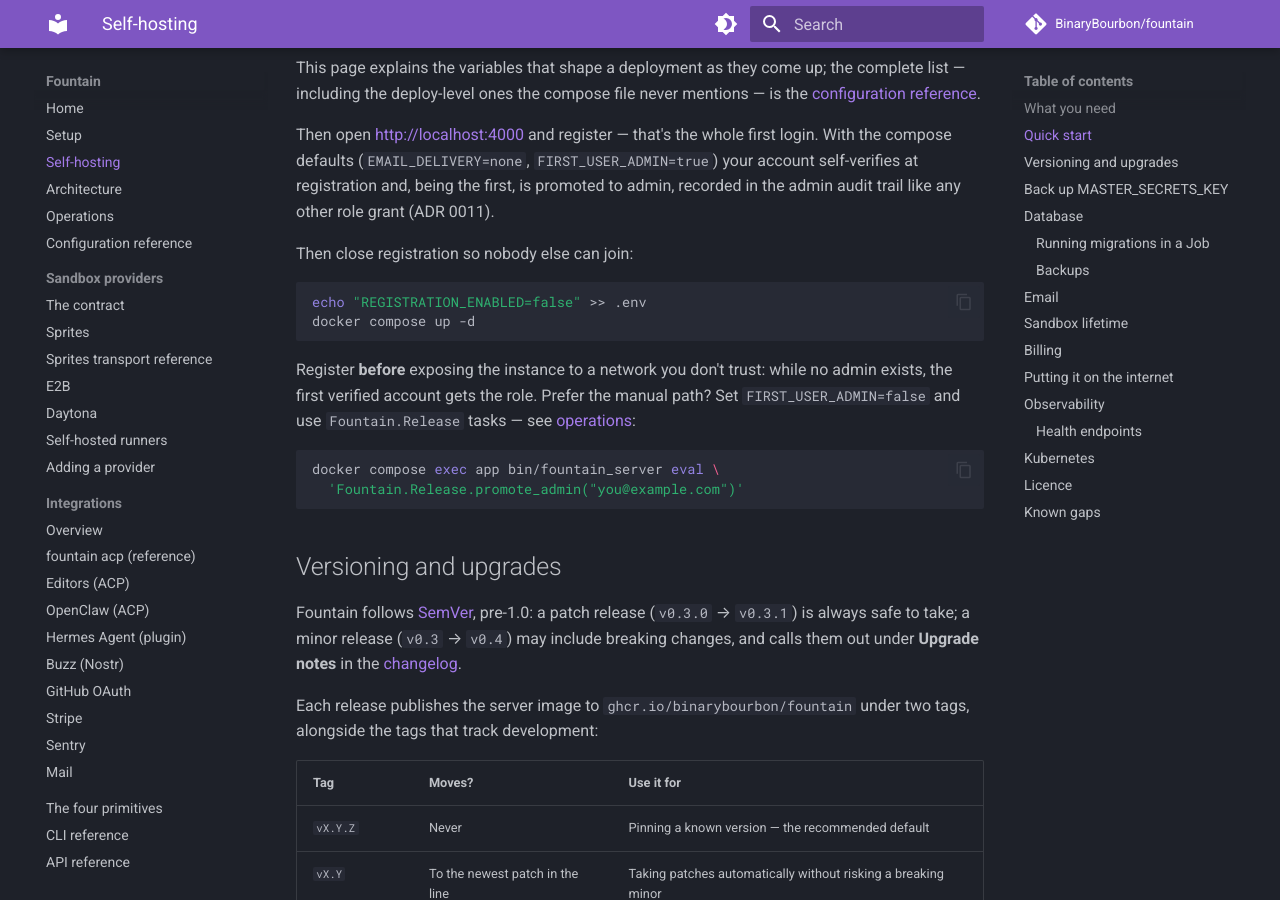
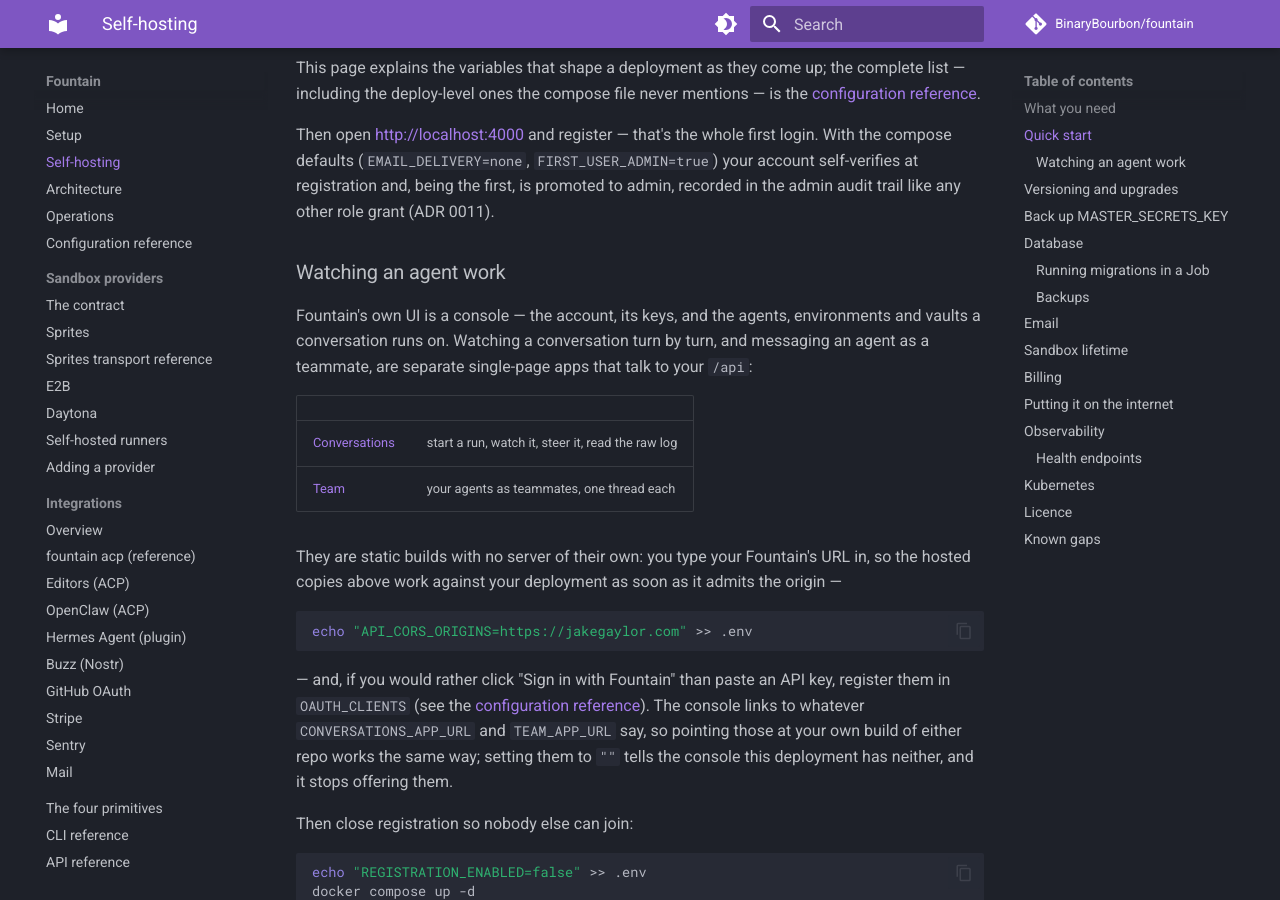
Before and after one commit to BinaryBourbon/fountain, an MkDocs documentation site: the page built from docs/self-hosting.md, in a window 1280 px wide and 900 px high, scrolled down 1345 px. Built offline with MkDocs 1.6.1 and Material for MkDocs 9.7.7, drawn with Linux system fonts in a browser that asks for light colours; comment, search, counter and statistics services are not loaded.

Commit message:
docs: tell a self-hoster where the conversation UI went
#869 made the web UI a console, and said so in the changelog without saying
what an operator has to do about it. Upgrading, `/conversations` starts
sending a browser to a static app on another origin, and that app cannot
call their server until it admits the origin -- one line, but not one they
can guess.

So: an Upgrade notes block on the changelog entry, a "Watching an agent work"
section in the self-hosting guide with the CORS line and the three ways to
answer it (use the hosted builds, host your own, or turn them off), and the
front page no longer calls Fountain "a multi-tenant API and UI".

Co-Authored-By: Claude Fable 5 <noreply@anthropic.com>

````diff
--- a/docs/self-hosting.md
+++ b/docs/self-hosting.md
@@ -51,6 +51,33 @@ login. With the compose defaults (`EMAIL_DELIVERY=none`,
 `FIRST_USER_ADMIN=true`) your account self-verifies at registration and,
 being the first, is promoted to admin, recorded in the admin audit trail
 like any other role grant (ADR 0011).
+
+### Watching an agent work
+
+Fountain's own UI is a console — the account, its keys, and the agents,
+environments and vaults a conversation runs on. Watching a conversation turn
+by turn, and messaging an agent as a teammate, are separate single-page apps
+that talk to your `/api`:
+
+| | |
+|---|---|
+| [Conversations](https://jakegaylor.com/fountain-conversations/) | start a run, watch it, steer it, read the raw log |
+| [Team](https://jakegaylor.com/fountain-team/) | your agents as teammates, one thread each |
+
+They are static builds with no server of their own: you type your Fountain's
+URL in, so the hosted copies above work against your deployment as soon as it
+admits the origin —
+
+```bash
+echo "API_CORS_ORIGINS=https://jakegaylor.com" >> .env
+```
+
+— and, if you would rather click "Sign in with Fountain" than paste an API
+key, register them in `OAUTH_CLIENTS` (see the
+[configuration reference](configuration.md)). The console links to whatever
+`CONVERSATIONS_APP_URL` and `TEAM_APP_URL` say, so pointing those at your own
+build of either repo works the same way; setting them to `""` tells the
+console this deployment has neither, and it stops offering them.
 
 Then close registration so nobody else can join:
 
````
Also changed, not shown: CHANGELOG.md (+17 -0 lines), docs/index.md (+1 -1 lines).
